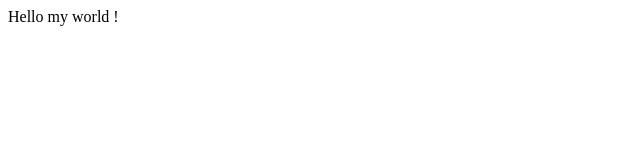
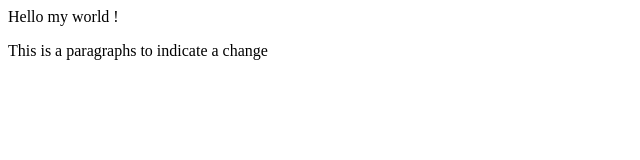
Before and after one commit to henloy77/learning_git, a plain HTML site: page index.html in a window 1280 px wide. Shown: the whole page, without its empty margins (0-640 px from the left). Drawn offline with Linux system fonts and the light colour scheme.

Commit message:
Updated index.html

```diff
--- a/index.html
+++ b/index.html
@@ -1 +1,4 @@
-<div>Hello my world !</div>
+<div>
+    Hello my world !
+    <p>This is a paragraphs to indicate a change</p>
+</div>
```
